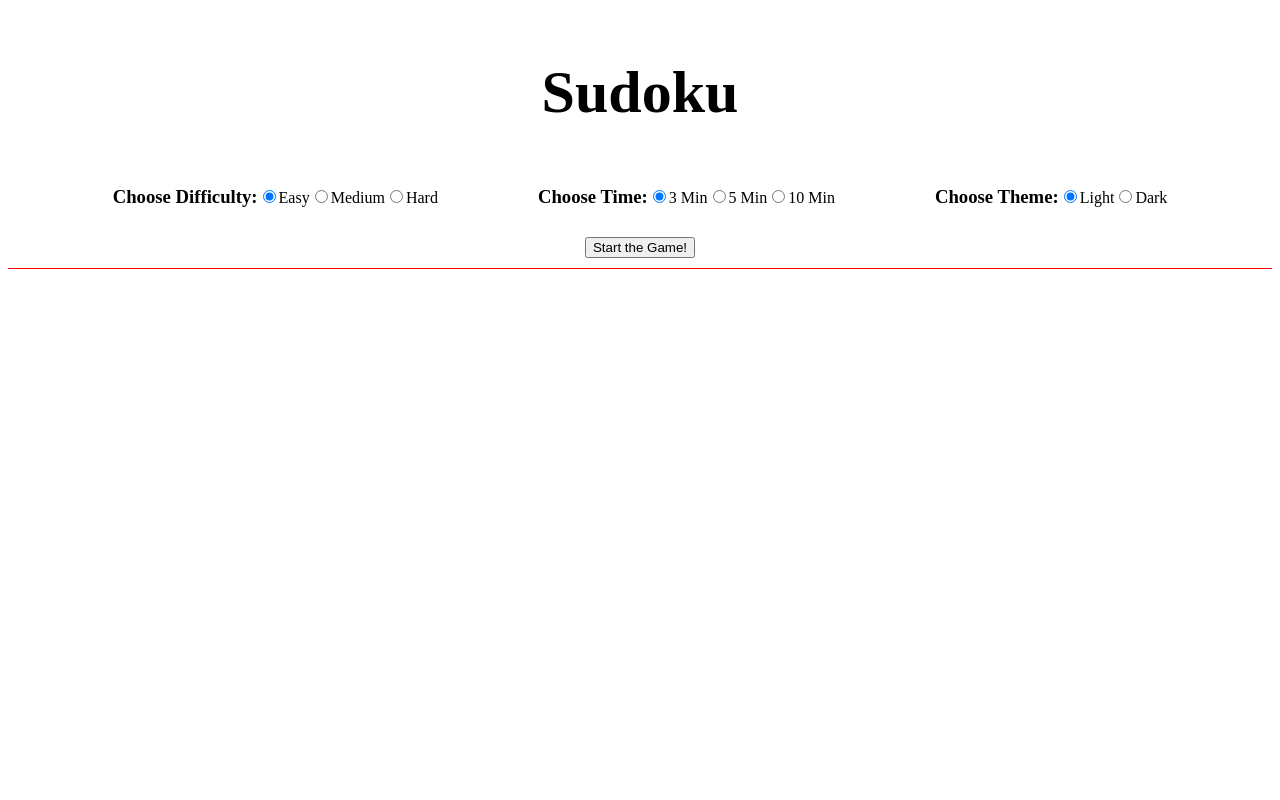
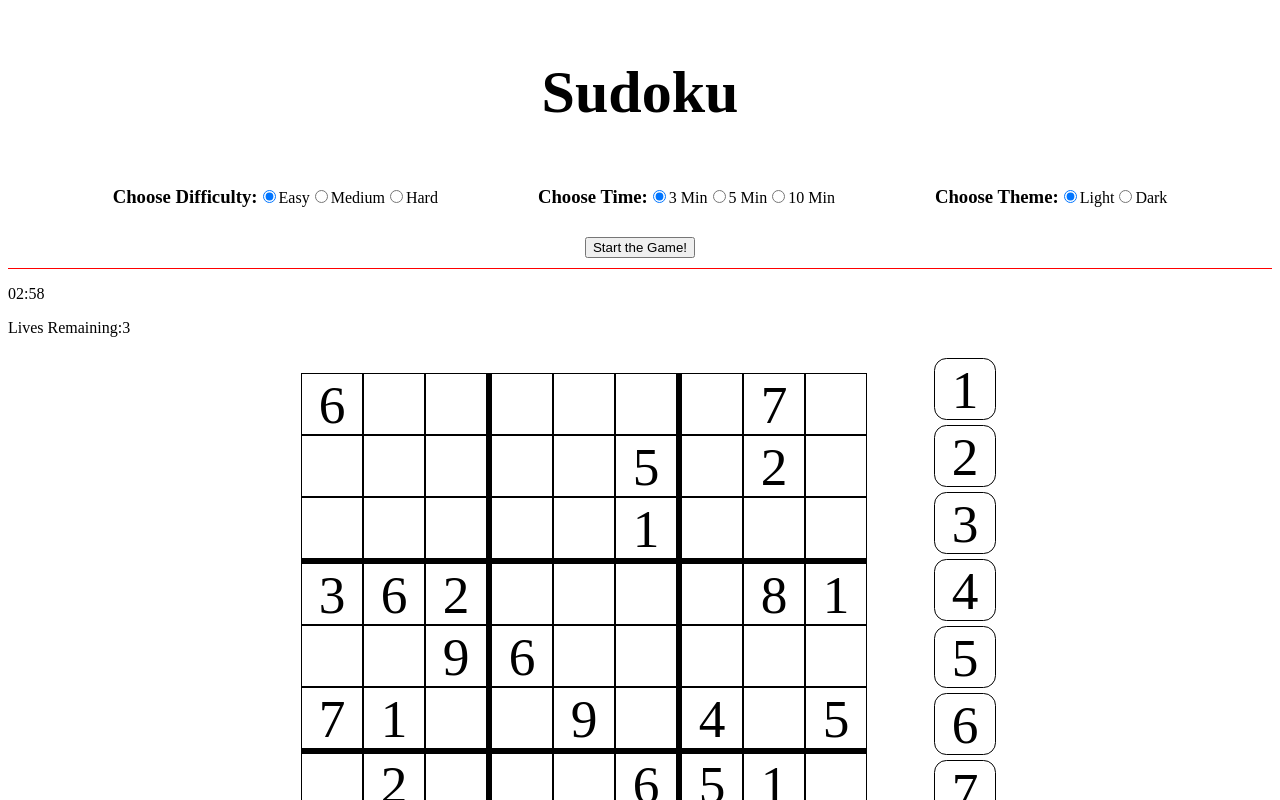
Before and after one commit to sethiansh33/Sudoku, a plain HTML site: page index.html in a window 1280 px wide. Both pictures are taken after a click on the button "Start the Game!". Shown: the top 800 px of the page. Drawn offline with Linux system fonts and the light colour scheme.

Commit message:
created Board

```diff
--- a/index.html
+++ b/index.html
@@ -6,6 +6,7 @@
     <meta name="viewport" content="width=device-width, initial-scale=1.0" />
     <title>Sudoku</title>
     <link rel="stylesheet" href="stylesheet.css">
+    <script src="index.js"></script>
   </head>
 
   <header>
--- /dev/null
+++ b/index.js
@@ -0,0 +1,141 @@
+ //load boards manuaaly
+ const easy = [
+    "6------7------5-2------1---362----81--96-----71--9-4-5-2---651---78----345-------",
+    "685329174971485326234761859362574981549618732718293465823946517197852643456137298"
+  ];
+  const medium = [
+    "--9-------4----6-758-31----15--4-36-------4-8----9-------75----3-------1--2--3--",
+    "619472583243985617587316924158247369926531478734698152891754236365829741472163895"
+  ];
+  const hard = [
+    "-1-5-------97-42----5----7-5---3---7-6--2-41---8--5---1-4------2-3-----9-7----8--",
+    "712583694639714258845269173521436987367928415498175326184697532253841769976352841"
+  ];
+ //create variables
+ var timer;
+ var timeRemaining;
+ var lives;
+ var selectedNum;
+ var selectedTile;
+ var disableSelect;
+
+ window.onload=function(){
+   //run start game button when button is loaded
+   id("start-btn").addEventListener("click",startgame);
+
+  }
+  function startgame(){
+    ////////////choose board difficulty
+    let board;
+    if (id("diff-1").checked) board=easy[0];
+    else if (id("diff-2").checked) board=medium[0];
+    else board=hard[0];
+
+    //set lives to 3 and enable selecting numbers and tiles
+    lives=3;
+    disableSelect=false;
+    id("lives").textContent="Lives Remaining:3";
+    /// creates board based on difficulty
+    genrateBoard(board)
+  }
+ function genrateBoard(board){
+  clearPrevious();
+  //let use to increment tile ids
+  let idCount=0;
+  //create 81 tiles
+  for(let i=0;i<81;i++)
+  {
+    // crete a new paragraph element
+    let tile=document.createElement("p");
+    // if tile is not supposed to be blank
+    if(board.charAt(i)!="-"){
+      tile.textContent=board.charAt(i);
+    }
+    else{
+      //add click event listener to tile
+    }
+    //assign tile id
+    tile.id=idCount;
+    ///increment for next tile
+    idCount++;
+    // add class to all tiles
+    tile.classList.add("tile");
+    if (tile.id>17 && tile.id<27 || (tile.id>44 && tile.id<54))
+    {
+      tile.classList.add("bottomBorder");
+    }
+    if((tile.id+1) % 9==3|| (tile.id+1)%9==6 ){
+      tile.classList.add("rightBorder");
+    }
+    // add tile to board
+    id ("board").appendChild(tile);
+  }
+  //STARTS THE TIMEER
+  startTimer();
+  // sets theme based on input
+  if(id("theme-1").checked)
+  {
+    qs("body").classList.remove("dark");
+  }
+  else{
+    qs("body").classList.add("dark");
+
+  }
+  //show number container
+  id("number-container").classList.remove("hidden");
+
+ }
+ function startTimer()
+ {
+   // set time remaining based on input
+   if(id("time-1").checked) timeRemaining=180;
+   else if(id("time-2").checked) timeRemaining=300;
+   else timeRemaining=600;
+   //set timer to start 1 st sec
+   id("timer").textContent=timeConversion(timeRemaining);
+   // sets timer to update every second
+   timer=setInterval(function(){
+     timeRemaining--;
+     // if no time remaining end the game
+     if (timeRemaining===0)endGame();
+     id("timer").textContent=timeConversion(timeRemaining);
+   },1000 )
+ }
+ function timeConversion(time){
+   let minutes=Math.floor(time/60);
+   if (minutes<10)minutes="0"+minutes;
+   let seconds= time %60;
+   if (seconds<10)seconds="0"+seconds;
+   return minutes + ":"+ seconds;
+
+ }
+ function clearPrevious(){
+  //acess all of the tiles
+  let tiles = qsa(".tile");
+  //remove tiles
+  for(let i=0;i<tiles.length;i++)
+  {
+    tiles[i].remove();
+  }
+  // if there is timer clear it
+  if(timer) clearTimeout(timer);
+  //deselect any of the number
+  for (let i=0; i< id("number-container").children.length;i++){
+    id ("number-container").children[i].classList.remove("selected");
+  }
+  // clear selected variable
+  selectedTile=null;
+  selectedNum=null;
+ }
+ //helper function
+  function id(id){
+    return document.getElementById(id);
+  }
+
+  function qs(selector){
+    return document.querySelector(selector);
+  }
+
+  function qsa(selector){
+    return document.querySelectorAll(selector);
+  }
--- a/stylesheet.css
+++ b/stylesheet.css
@@ -37,7 +37,7 @@ p#timer p#lives{
      display: flex;
      justify-content: center;
  }
- number-container >p{
+#number-container >p{
      border: 1px solid black;
      border-radius: 20%;
      width: 60px;
```
